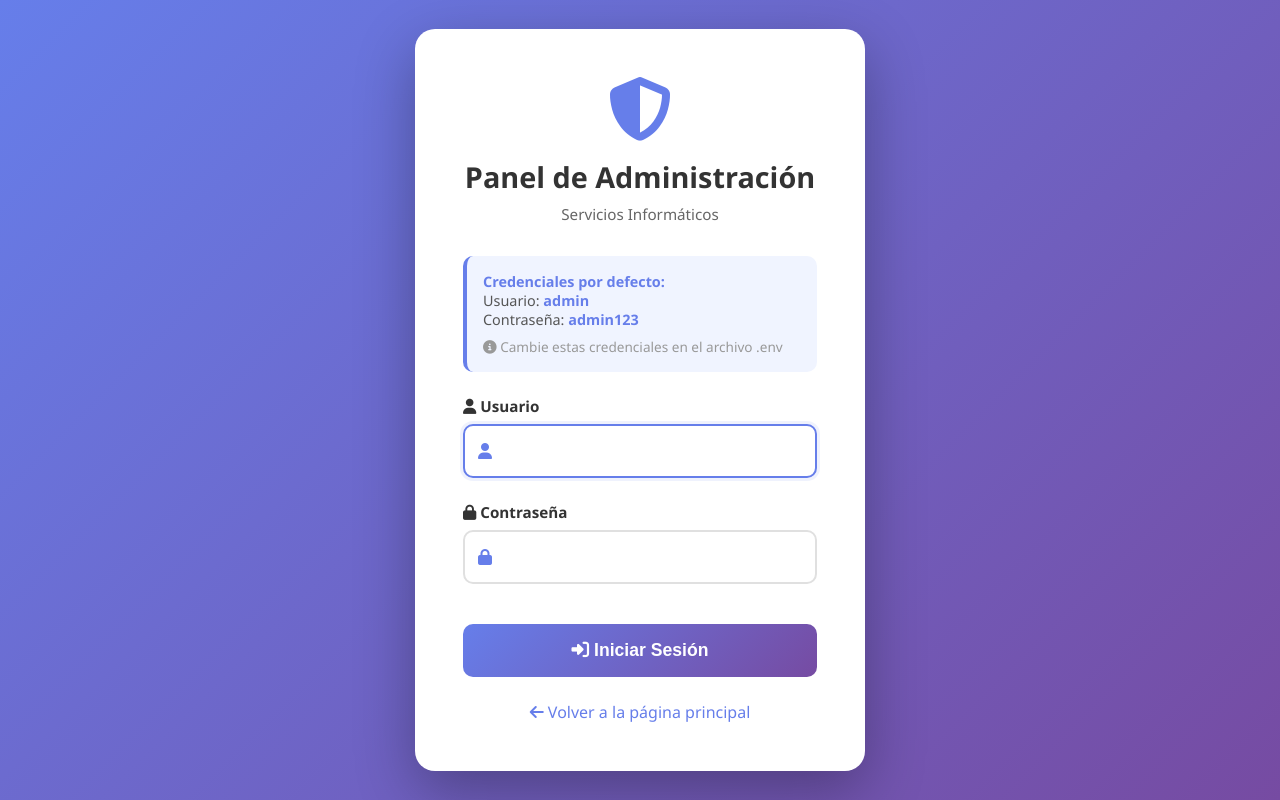
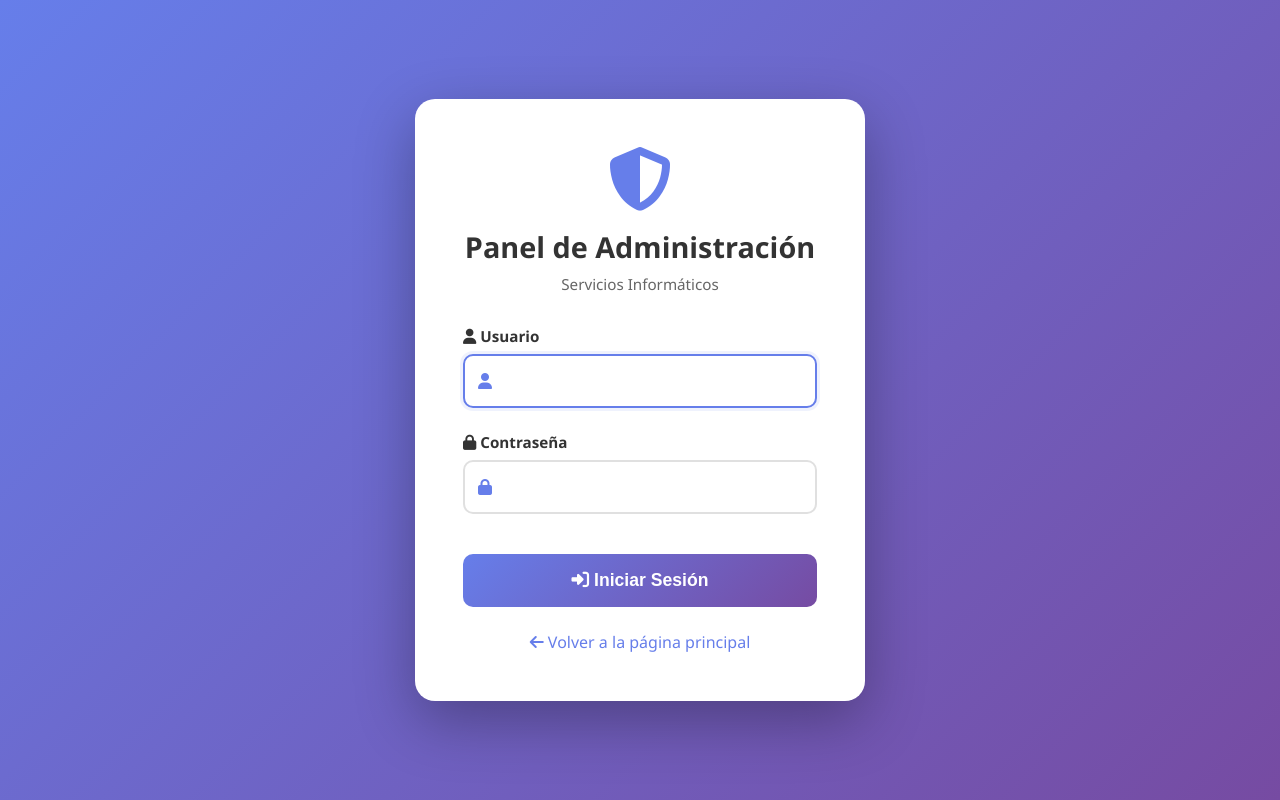
Before and after one commit to bielet20/webservices_ticket_whatsapp, a website: page public/login.html in a window 1280 px wide. Drawn offline with Linux system fonts and the light colour scheme.

Commit message:
Eliminar credenciales por defecto visibles en página de login

```diff
--- a/public/login.html
+++ b/public/login.html
@@ -182,15 +182,6 @@
             <p>Servicios Informáticos</p>
         </div>
 
-        <div class="credentials-info">
-            <p><strong>Credenciales por defecto:</strong></p>
-            <p>Usuario: <strong>admin</strong></p>
-            <p>Contraseña: <strong>admin123</strong></p>
-            <p style="margin-top: 0.5rem; font-size: 0.85rem; color: #999;">
-                <i class="fas fa-info-circle"></i> Cambie estas credenciales en el archivo .env
-            </p>
-        </div>
-
         <div id="alert" class="alert"></div>
 
         <form id="loginForm">
```
